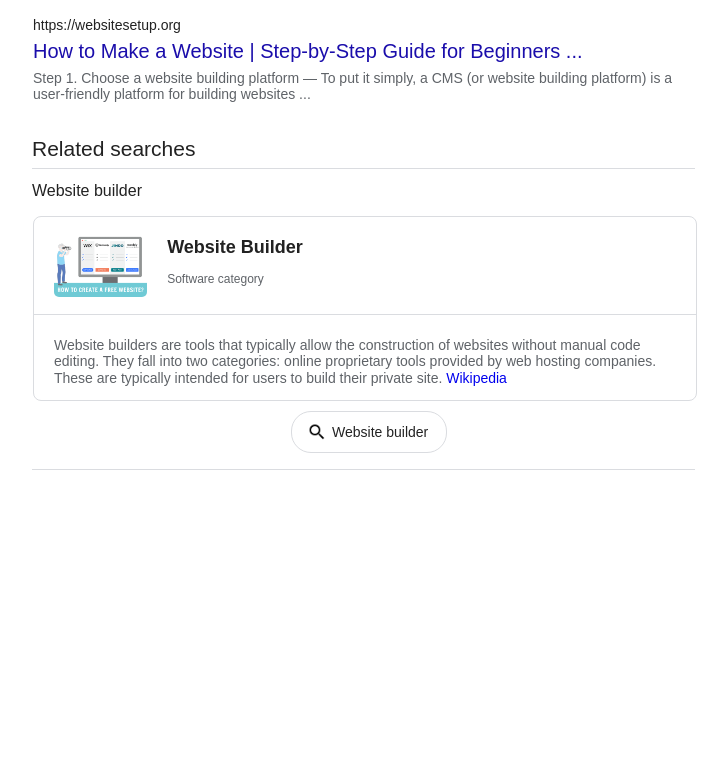
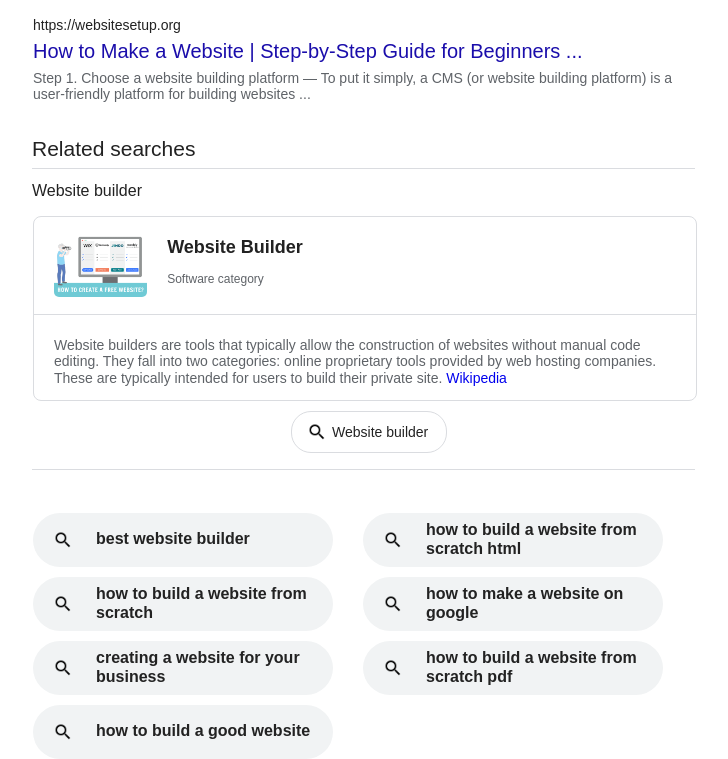
Before and after one commit to sebradoarga/google-results-page, a plain HTML site: page index.html in a window 1280 px wide. Shown: the part 1542-2301 px from the top of the page, without its empty margins (153-881 px from the left). Before the commit the page ends 2012 px from the top, so only its background shows below. Drawn offline with Linux system fonts and the light colour scheme.

Commit message:
Add recommended searches

```diff
--- a/css/style.css
+++ b/css/style.css
@@ -512,3 +512,44 @@ h3{
     margin-left: 5px;
     color: #222;
 }
+
+#other-searches a img {
+    width: 20px;
+    height: auto;
+}
+
+#other-searches {
+    margin-top: 50px;
+    display: flex;
+    width: 800px;
+    flex-wrap: wrap;
+    margin-left: 124px;
+    align-items: center;
+}
+
+#other-searches * {
+    margin: 0;
+}
+
+#other-searches a {
+    display: flex;
+    width: 260px;
+    align-items: center;
+    height: 50px;
+    background: #f1f3f4;
+    margin-right: 30px;
+    margin-top: 10px;
+    border-radius: 50px;
+    padding: 2px 20px;
+}
+
+#other-searches p {
+    color: #222;
+    font-weight: bold;
+    font-size: 16px;
+    margin-left: 23px;
+}
+
+#other-searches p:hover {
+    text-decoration: underline;
+}
--- a/index.html
+++ b/index.html
@@ -176,6 +176,36 @@
                         <p>Website builder</p>
                     </button>
                 </div>
+                <div id="other-searches">
+                    <a href="#">
+                        <img src="img/outline_search_black_24dp.png" alt="">
+                        <p>best website builder</p>
+                    </a>
+                    <a href="#">
+                        <img src="img/outline_search_black_24dp.png" alt="">
+                        <p>how to build a website from scratch html</p>
+                    </a>
+                    <a href="#">
+                        <img src="img/outline_search_black_24dp.png" alt="">
+                        <p>how to build a website from scratch</p>
+                    </a>
+                    <a href="#">
+                        <img src="img/outline_search_black_24dp.png" alt="">
+                        <p>how to make a website on google</p>
+                    </a>
+                    <a href="#">
+                        <img src="img/outline_search_black_24dp.png" alt="">
+                        <p>creating a website for your business</p>
+                    </a>
+                    <a href="#">
+                        <img src="img/outline_search_black_24dp.png" alt="">
+                        <p>how to build a website from scratch pdf</p>
+                    </a>
+                    <a href="#">
+                        <img src="img/outline_search_black_24dp.png" alt="">
+                        <p>how to build a good website</p>
+                    </a>
+                </div>
             </div>
         </main>
         <footer></footer>
```
